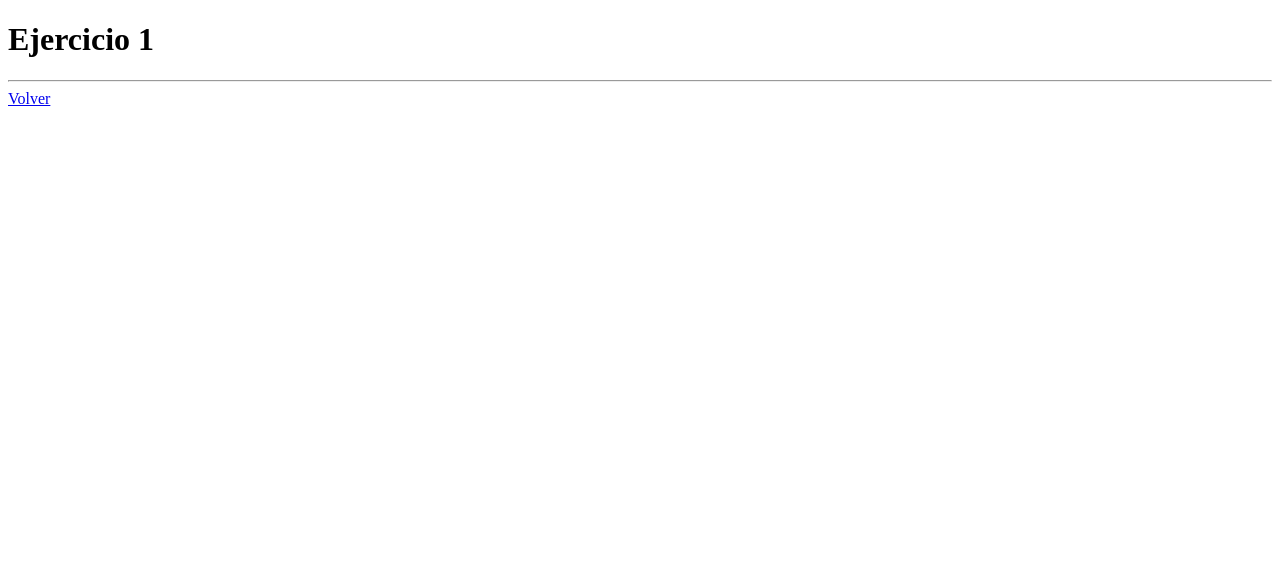
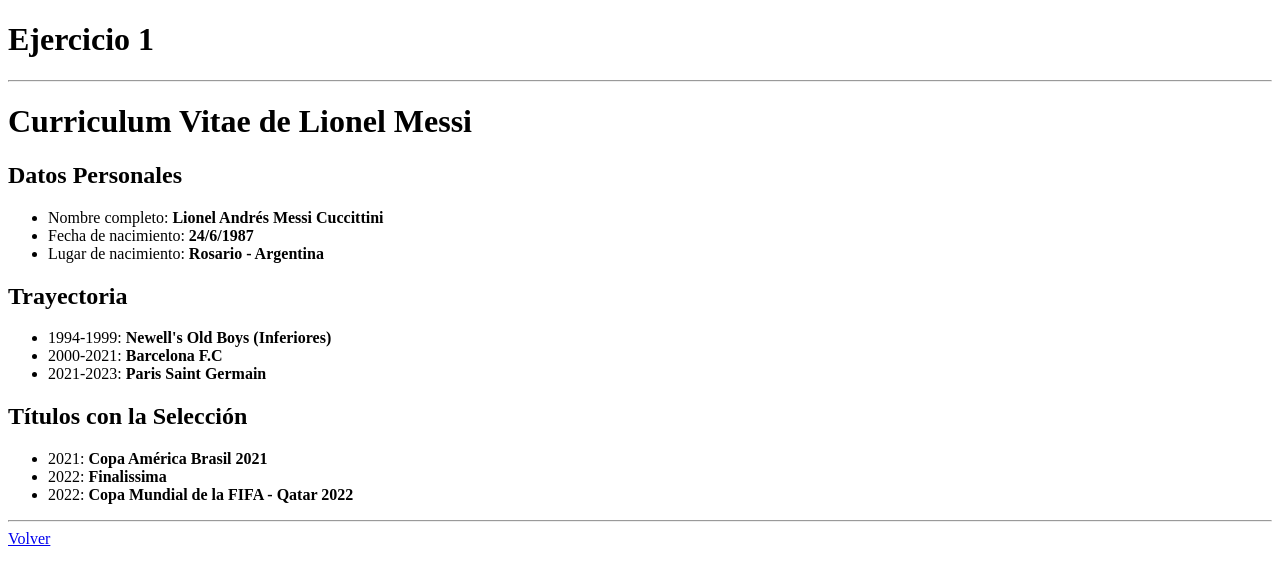
Before and after one commit to hmatrearte/Entrega1-nucba, a plain HTML site: page ejercicio1.html in a window 1280 px wide. Drawn offline with Linux system fonts and the light colour scheme.

Commit message:
Final ejercicio1

```diff
--- a/ejercicio1.html
+++ b/ejercicio1.html
@@ -9,6 +9,46 @@
   <body>
     <h1>Ejercicio 1</h1>
     <hr />
+    <main>
+        <h1>Curriculum Vitae de Lionel Messi</h1>
+        <section>
+            <Div>
+                <h2>Datos Personales</h2>
+            </Div>
+            <div>
+                <ul>
+                    <li>Nombre completo: <strong>Lionel Andrés Messi Cuccittini</strong></li>
+                    <li>Fecha de nacimiento: <strong>24/6/1987</strong></li>
+                    <li>Lugar de nacimiento: <strong> Rosario - Argentina</strong> </li>
+                </ul>
+            </div>
+        </section>
+        <section>
+            <Div>
+                <h2>Trayectoria</h2>
+            </Div>
+            <div>
+                <ul>
+                    <li>1994-1999: <strong>Newell's Old Boys (Inferiores)</strong></li>
+                    <li>2000-2021: <strong>Barcelona F.C</strong></li>
+                    <li>2021-2023: <strong>Paris Saint Germain</strong></li>
+                </ul>
+            </div>
+        </section>
+        <section>
+            <Div>
+                <h2>Títulos con la Selección</h2>
+            </Div>
+            <div>
+                <ul>
+                    <li>2021: <strong>Copa América Brasil 2021</strong></li>
+                    <li>2022: <strong>Finalissima</strong></li>
+                    <li>2022: <strong>Copa Mundial de la FIFA - Qatar 2022</strong></li>
+                </ul>
+            </div>
+        </section>
+    </main>
+    <hr>
     <a href="/index.html">Volver</a>
   </body>
 </html>
```
